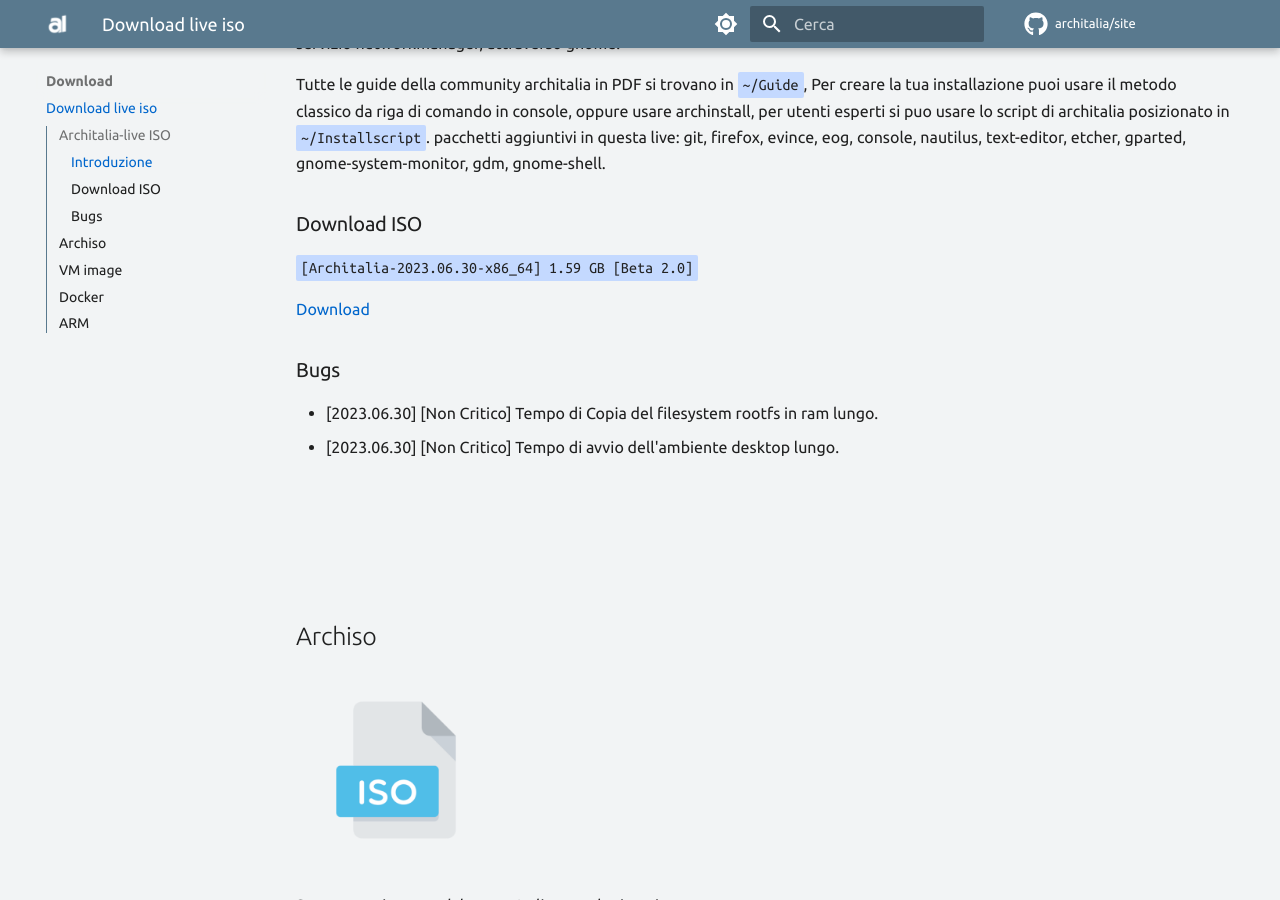
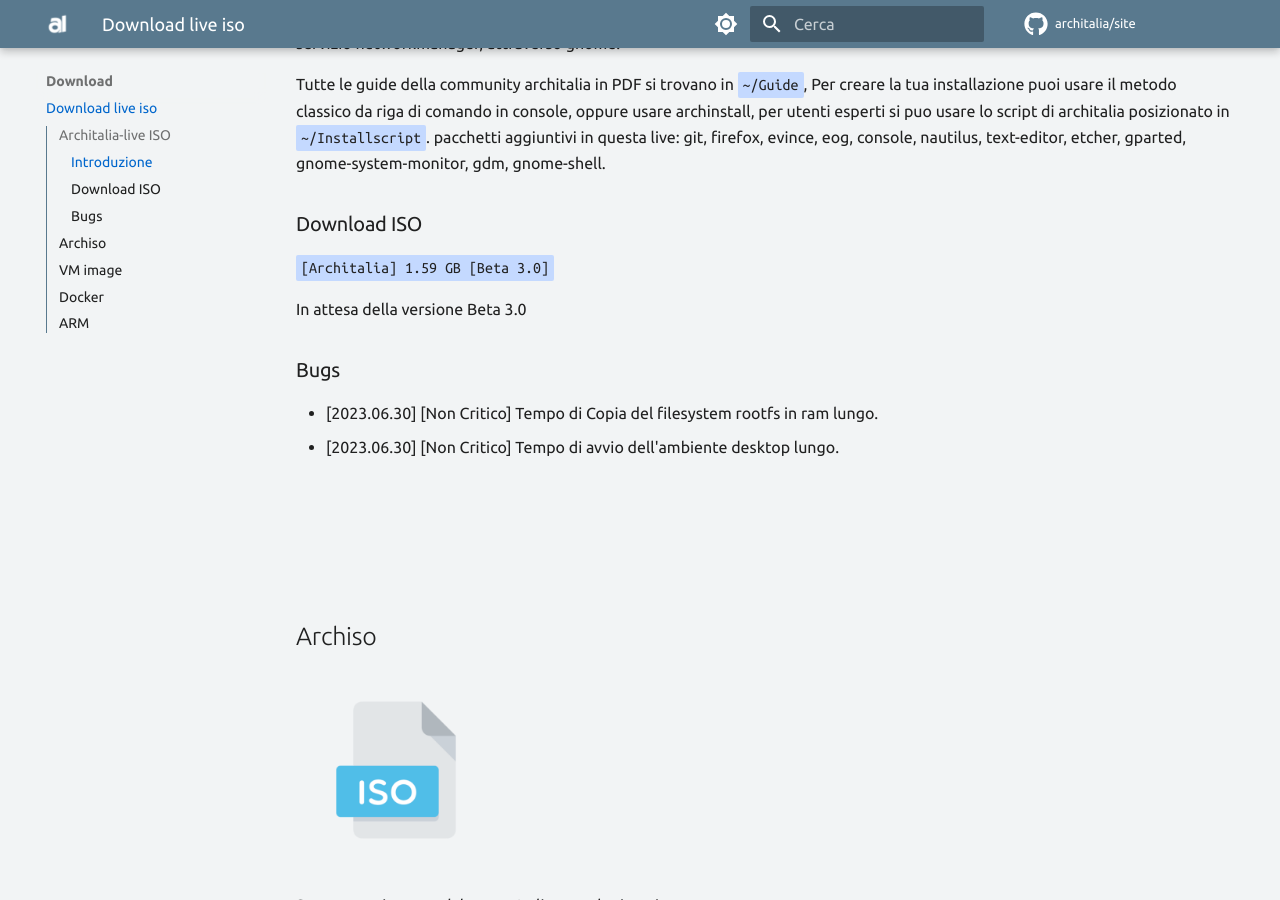
Before and after one commit to ArchItalia/site, an MkDocs documentation site: the page built from docs/Download/live.md, in a window 1280 px wide and 900 px high, scrolled down 873 px. Built offline with MkDocs 1.6.1 and Material for MkDocs 9.7.7, drawn with Linux system fonts in a browser that asks for light colours; comment, search, counter and statistics services are not loaded; the version menu is left out.

Commit message:
Update live.md

```diff
--- a/docs/Download/live.md
+++ b/docs/Download/live.md
@@ -18,10 +18,9 @@ Tutte le guide della community architalia in PDF si trovano in `~/Guide`, Per cr
 
 ### Download ISO
 
-`[Architalia-2023.06.30-x86_64] 1.59 GB [Beta 2.0]`
+`[Architalia] 1.59 GB [Beta 3.0]`
 
-[Download](https://drive.google.com/file/d/1K97vITsnUTL7XId7UvZRUhowOJMbcgej/view?usp=sharing)
-
+In attesa della versione Beta 3.0
 
 
 
```
